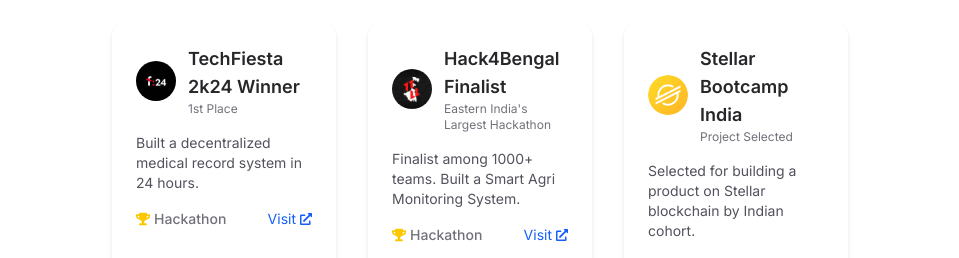
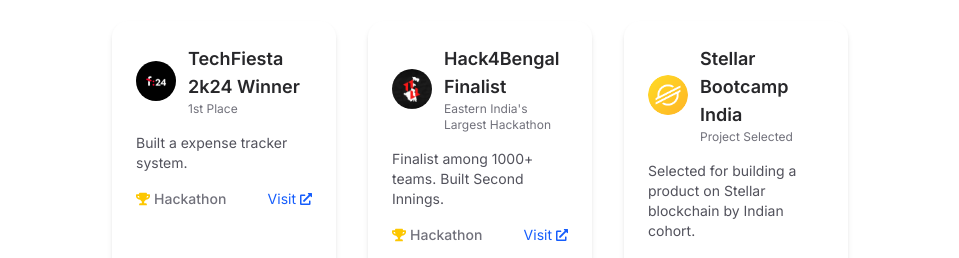
Before and after one commit to Souvik34/Portfolio, a React (Vite) app: page / in a window 1280 px wide. Shown: the part 4240-4498 px from the top of the page, without its empty margins (160-1119 px from the left). Built offline with nearby package versions, Linux system fonts and the light colour scheme.

Commit message:
fix: Update descriptions in career highlights for accuracy

```diff
--- a/src/components/sections/Highlights.jsx
+++ b/src/components/sections/Highlights.jsx
@@ -7,7 +7,7 @@ const careerHighlights = [{
     title: "TechFiesta 2k24 Winner",
     subtitle: "1st Place",
     logo: "/tf.png",
-    description: "Built a decentralized medical record system in 24 hours.",
+    description: "Built a expense tracker system.",
     link: "#",
   },
   {
@@ -15,7 +15,7 @@ const careerHighlights = [{
     title: "Hack4Bengal Finalist",
     subtitle: "Eastern India's Largest Hackathon",
     logo: "/h4b.jpg",
-    description: "Finalist among 1000+ teams. Built a Smart Agri Monitoring System.",
+    description: "Finalist among 1000+ teams. Built Second Innings.",
     link: "#",
   },
   {
```
